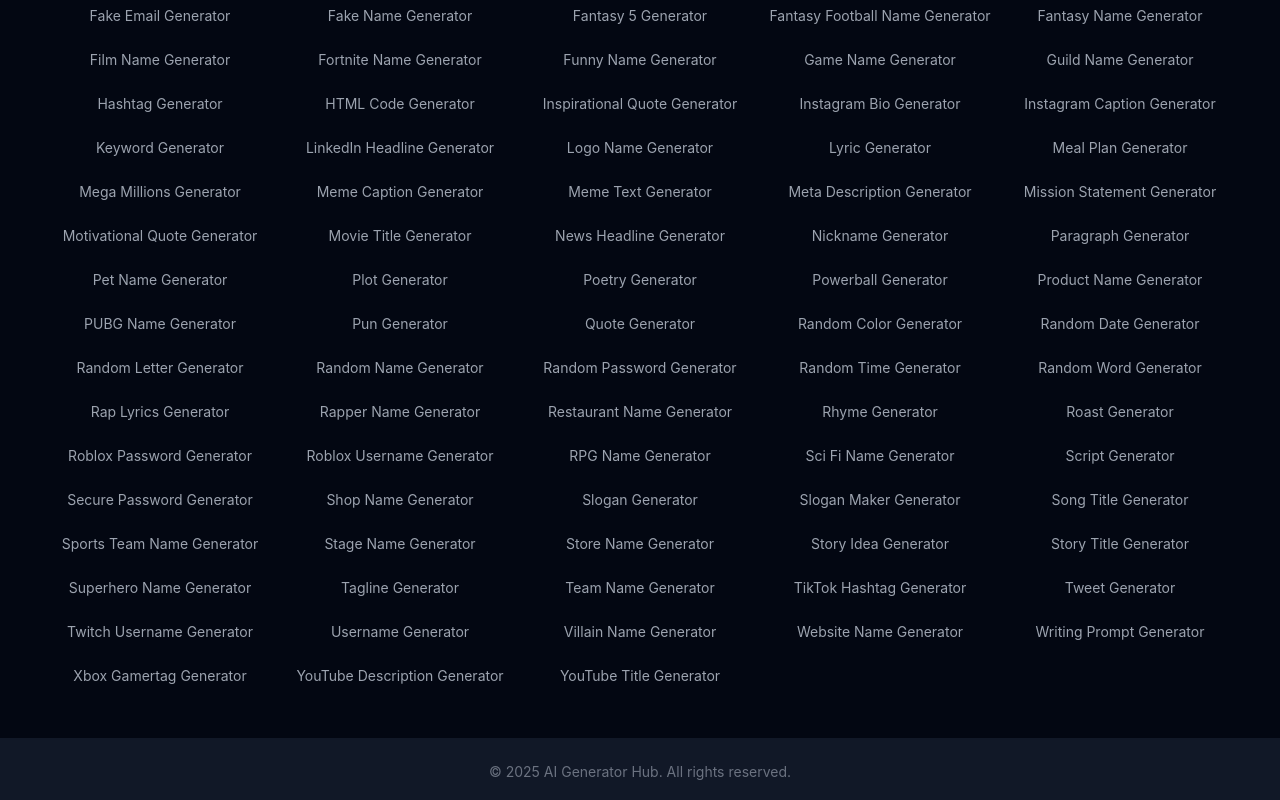
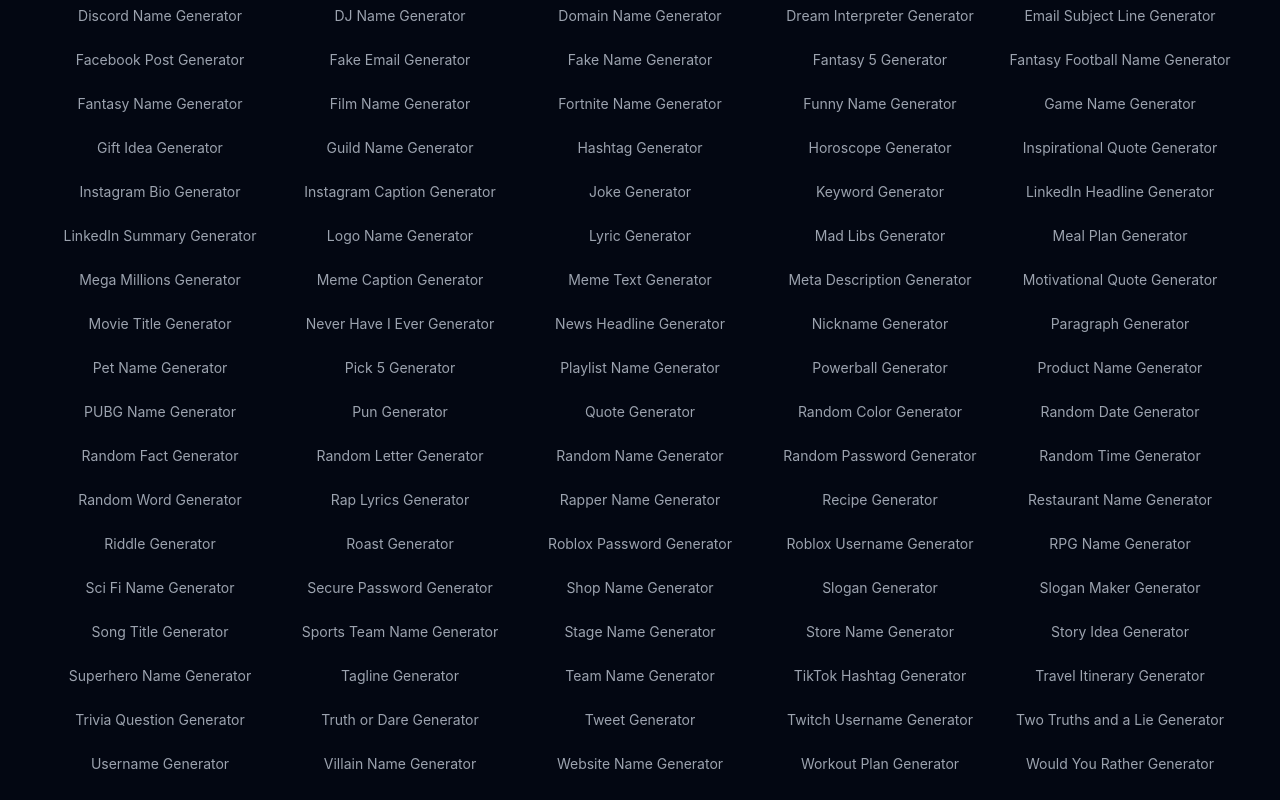
Before and after one commit to Omniimarket/Mygensite, a Next.js app: page / in a window 1280 px wide. Shown: the part 3360-4160 px from the top of the page. Built offline with nearby package versions, Linux system fonts and the light colour scheme.

Commit message:
fixed Footer yet again with working generators

```diff
--- a/components/Footer.js
+++ b/components/Footer.js
@@ -1,128 +1,153 @@
 import React from 'react';
 import Link from 'next/link';
 
+// Extract the list of active generators from your data
+const getActiveGenerators = () => {
+  const details = {
+    'business-name-generator': 'Business Name',
+    'username-generator': 'Username',
+    'fantasy-name-generator': 'Fantasy Name',
+    'random-name-generator': 'Random Name',
+    'random-word-generator': 'Random Word',
+    'book-title-generator': 'Book Title',
+    'paragraph-generator': 'Paragraph',
+    'slogan-generator': 'Slogan',
+    'hashtag-generator': 'Hashtag',
+    'company-name-generator': 'Company Name',
+    'band-name-generator': 'Band Name',
+    'character-name-generator': 'Character Name',
+    'rap-lyrics-generator': 'Rap Lyrics',
+    'random-password-generator': 'Random Password',
+    'cover-letter-generator': 'Cover Letter',
+    'brand-name-generator': 'Brand Name',
+    'team-name-generator': 'Team Name',
+    'nickname-generator': 'Nickname',
+    'blog-post-idea-generator': 'Blog Post Idea',
+    'youtube-description-generator': 'YouTube Description',
+    'email-subject-line-generator': 'Email Subject Line',
+    'instagram-caption-generator': 'Instagram Caption',
+    'tweet-generator': 'Tweet',
+    'linkedin-headline-generator': 'LinkedIn Headline',
+    'business-idea-generator': 'Business Idea',
+    'product-name-generator': 'Product Name',
+    'song-title-generator': 'Song Title',
+    'story-idea-generator': 'Story Idea',
+    'random-fact-generator': 'Random Fact',
+    'joke-generator': 'Joke',
+    'quote-generator': 'Quote',
+    'recipe-generator': 'Recipe',
+    'meal-plan-generator': 'Meal Plan',
+    'workout-plan-generator': 'Workout Plan',
+    'travel-itinerary-generator': 'Travel Itinerary',
+    'gift-idea-generator': 'Gift Idea',
+    'dilemma-resolver': 'Dilemma Resolver',
+    'dream-interpreter': 'Dream Interpreter',
+    'chat-bot': 'Chat Bot',
+    'horoscope-generator': 'Horoscope',
+    'riddle-generator': 'Riddle',
+    'trivia-question-generator': 'Trivia Question',
+    'would-you-rather-generator': 'Would You Rather',
+    'truth-or-dare-generator': 'Truth or Dare',
+    'never-have-i-ever-generator': 'Never Have I Ever',
+    'two-truths-and-a-lie-generator': 'Two Truths and a Lie',
+    'mad-libs-generator': 'Mad Libs',
+    'charades-generator': 'Charades',
+    'catchphrase-generator': 'Catchphrase',
+    'news-headline-generator': 'News Headline',
+    'dialogue-generator': 'Dialogue',
+    'css-gradient-generator': 'CSS Gradient',
+    'album-name-generator': 'Album Name',
+    'discord-name-generator': 'Discord Name',
+    'domain-name-generator': 'Domain Name',
+    'shop-name-generator': 'Shop Name',
+    'store-name-generator': 'Store Name',
+    'company-slogan-generator': 'Company Slogan',
+    'business-slogan-generator': 'Business Slogan',
+    'website-name-generator': 'Website Name',
+    'youtube-title-generator': 'YouTube Title',
+    'pun-generator': 'Pun',
+    'lyric-generator': 'Lyric',
+    'diet-plan-generator': 'Diet Plan',
+    'motivational-quote-generator': 'Motivational Quote',
+    'linkedin-summary-generator': 'LinkedIn Summary',
+    'cafe-name-generator': 'Cafe Name',
+    'twitch-username-generator': 'Twitch Username',
+    'xbox-gamertag-generator': 'Xbox Gamertag',
+    'roblox-username-generator': 'Roblox Username',
+    'fortnite-name-generator': 'Fortnite Name',
+    'call-of-duty-name-generator': 'Call of Duty Name',
+    'pubg-name-generator': 'PUBG Name',
+    'powerball-generator': 'Powerball',
+    'mega-millions-generator': 'Mega Millions',
+    'pick-5-generator': 'Pick 5',
+    'fantasy-5-generator': 'Fantasy 5',
+    'roblox-password-generator': 'Roblox Password',
+    'pet-name-generator': 'Pet Name',
+    'cool-name-generator': 'Cool Name',
+    'funny-name-generator': 'Funny Name',
+    'fake-name-generator': 'Fake Name',
+    'playlist-name-generator': 'Playlist Name',
+    'movie-title-generator': 'Movie Title',
+    'film-name-generator': 'Film Name',
+    'dj-name-generator': 'DJ Name',
+    'artist-name-generator': 'Artist Name',
+    'stage-name-generator': 'Stage Name',
+    'bio-generator': 'Bio',
+    'inspirational-quote-generator': 'Inspirational Quote',
+    'slogan-maker': 'Slogan Maker',
+    'tagline-generator': 'Tagline',
+    'instagram-bio-generator': 'Instagram Bio',
+    'facebook-post-generator': 'Facebook Post',
+    'tiktok-hashtag-generator': 'TikTok Hashtag',
+    'meta-description-generator': 'Meta Description',
+    'keyword-generator': 'Keyword',
+    'logo-name-generator': 'Logo Name',
+    'game-name-generator': 'Game Name',
+    'guild-name-generator': 'Guild Name',
+    'clan-name-generator': 'Clan Name',
+    'superhero-name-generator': 'Superhero Name',
+    'dnd-name-generator': 'D&D Name',
+    'rapper-name-generator': 'Rapper Name',
+    'sci-fi-name-generator': 'Sci Fi Name',
+    'villain-name-generator': 'Villain Name',
+    'rpg-name-generator': 'RPG Name',
+    'anime-name-generator': 'Anime Name',
+    'sports-team-name-generator': 'Sports Team Name',
+    'fantasy-football-name-generator': 'Fantasy Football Name',
+    'secure-password-generator': 'Secure Password',
+    'random-letter-generator': 'Random Letter',
+    'random-color-generator': 'Random Color',
+    'random-date-generator': 'Random Date',
+    'random-time-generator': 'Random Time',
+    'fake-email-generator': 'Fake Email',
+    'meme-text-generator': 'Meme Text',
+    'meme-caption-generator': 'Meme Caption',
+    'roast-generator': 'Roast',
+    'comeback-generator': 'Comeback',
+    'cocktail-name-generator': 'Cocktail Name',
+    'restaurant-name-generator': 'Restaurant Name',
+    'app-name-generator': 'App Name',
+  };
+
+  // Convert to array and sort by display name
+  return Object.entries(details)
+    .map(([href, name]) => ({ name, href: `/generators/${href}` }))
+    .sort((a, b) => a.name.localeCompare(b.name));
+};
+
 const Footer = () => {
-  const generatorLinks = [
-    { name: "AI Content", href: "/generators/ai-content-generator" },
-    { name: "Album Name", href: "/generators/album-name-generator" },
-    { name: "Anime Name", href: "/generators/anime-name-generator" },
-    { name: "App Name", href: "/generators/app-name-generator" },
-    { name: "Artist Name", href: "/generators/artist-name-generator" },
-    { name: "Band Logo", href: "/generators/band-logo-generator" },
-    { name: "Band Name", href: "/generators/band-name-generator" },
-    { name: "Bio", href: "/generators/bio-generator" },
-    { name: "Book Title", href: "/generators/book-title-generator" },
-    { name: "Brand Name", href: "/generators/brand-name-generator" },
-    { name: "Business Name", href: "/generators/business-name-generator" },
-    { name: "Cafe Name", href: "/generators/cafe-name-generator" },
-    { name: "Call of Duty Name", href: "/generators/call-of-duty-name-generator" },
-    { name: "Character Backstory", href: "/generators/character-backstory-generator" },
-    { name: "Character Name", href: "/generators/character-name-generator" },
-    { name: "Clan Name", href: "/generators/clan-name-generator" },
-    { name: "Cocktail Name", href: "/generators/cocktail-name-generator" },
-    { name: "Comeback", href: "/generators/comeback-generator" },
-    { name: "Company Name", href: "/generators/company-name-generator" },
-    { name: "Company Slogan", href: "/generators/company-slogan-generator" },
-    { name: "Cool Name", href: "/generators/cool-name-generator" },
-    { name: "Cover Letter", href: "/generators/cover-letter-generator" },
-    { name: "CSS Gradient", href: "/generators/css-gradient-generator" },
-    { name: "Diet Plan", href: "/generators/diet-plan-generator" },
-    { name: "Discord Name", href: "/generators/discord-name-generator" },
-    { name: "DJ Name", href: "/generators/dj-name-generator" },
-    { name: "D&D Name", href: "/generators/dnd-name-generator" },
-    { name: "Domain Name", href: "/generators/domain-name-generator" },
-    { name: "D Pick 5", href: "/generators/pick-5-generator" },
-    { name: "Fake Email", href: "/generators/fake-email-generator" },
-    { name: "Fake Name", href: "/generators/fake-name-generator" },
-    { name: "Fantasy 5", href: "/generators/fantasy-5-generator" },
-    { name: "Fantasy Football Name", href: "/generators/fantasy-football-name-generator" },
-    { name: "Fantasy Name", href: "/generators/fantasy-name-generator" },
-    { name: "Facebook Post", href: "/generators/facebook-post-generator" },
-    { name: "Film Name", href: "/generators/film-name-generator" },
-    { name: "Fortnite Name", href: "/generators/fortnite-name-generator" },
-    { name: "Funny Name", href: "/generators/funny-name-generator" },
-    { name: "Game Name", href: "/generators/game-name-generator" },
-    { name: "Guild Name", href: "/generators/guild-name-generator" },
-    { name: "Hashtag", href: "/generators/hashtag-generator" },
-    { name: "HTML Code", href: "/generators/html-code-generator" },
-    { name: "Inspirational Quote", href: "/generators/inspirational-quote-generator" },
-    { name: "Instagram Bio", href: "/generators/instagram-bio-generator" },
-    { name: "Instagram Caption", href: "/generators/instagram-caption-generator" },
-    { name: "Keyword", href: "/generators/keyword-generator" },
-    { name: "LinkedIn Headline", href: "/generators/linkedin-headline-generator" },
-    { name: "Logo Name", href: "/generators/logo-name-generator" },
-    { name: "Lyric", href: "/generators/lyric-generator" },
-    { name: "Meal Plan", href: "/generators/meal-plan-generator" },
-    { name: "Mega Millions", href: "/generators/mega-millions-generator" },
-    { name: "Meme Caption", href: "/generators/meme-caption-generator" },
-    { name: "Meme Text", href: "/generators/meme-text-generator" },
-    { name: "Meta Description", href: "/generators/meta-description-generator" },
-    { name: "Mission Statement", href: "/generators/mission-statement-generator" },
-    { name: "Motivational Quote", href: "/generators/motivational-quote-generator" },
-    { name: "Movie Title", href: "/generators/movie-title-generator" },
-    { name: "News Headline", href: "/generators/news-headline-generator" },
-    { name: "Nickname", href: "/generators/nickname-generator" },
-    { name: "Paragraph", href: "/generators/paragraph-generator" },
-    { name: "Pet Name", href: "/generators/pet-name-generator" },
-    { name: "Plot", href: "/generators/plot-generator" },
-    { name: "Poetry", href: "/generators/poetry-generator" },
-    { name: "Powerball", href: "/generators/powerball-generator" },
-    { name: "Product Name", href: "/generators/product-name-generator" },
-    { name: "PUBG Name", href: "/generators/pubg-name-generator" },
-    { name: "Pun", href: "/generators/pun-generator" },
-    { name: "Quote", href: "/generators/quote-generator" },
-    { name: "Random Color", href: "/generators/random-color-generator" },
-    { name: "Random Date", href: "/generators/random-date-generator" },
-    { name: "Random Letter", href: "/generators/random-letter-generator" },
-    { name: "Random Name", href: "/generators/random-name-generator" },
-    { name: "Random Password", href: "/generators/random-password-generator" },
-    { name: "Random Time", href: "/generators/random-time-generator" },
-    { name: "Random Word", href: "/generators/random-word-generator" },
-    { name: "Rap Lyrics", href: "/generators/rap-lyrics-generator" },
-    { name: "Rapper Name", href: "/generators/rapper-name-generator" },
-    { name: "Restaurant Name", href: "/generators/restaurant-name-generator" },
-    { name: "Rhyme", href: "/generators/rhyme-generator" },
-    { name: "Roblox Password", href: "/generators/roblox-password-generator" },
-    { name: "Roblox Username", href: "/generators/roblox-username-generator" },
-    { name: "Roast", href: "/generators/roast-generator" },
-    { name: "RPG Name", href: "/generators/rpg-name-generator" },
-    { name: "Sci Fi Name", href: "/generators/sci-fi-name-generator" },
-    { name: "Script", href: "/generators/script-generator" },
-    { name: "Secure Password", href: "/generators/secure-password-generator" },
-    { name: "Shop Name", href: "/generators/shop-name-generator" },
-    { name: "Slogan", href: "/generators/slogan-generator" },
-    { name: "Slogan Maker", href: "/generators/slogan-maker" },
-    { name: "Song Title", href: "/generators/song-title-generator" },
-    { name: "Sports Team Name", href: "/generators/sports-team-name-generator" },
-    { name: "Stage Name", href: "/generators/stage-name-generator" },
-    { name: "Store Name", href: "/generators/store-name-generator" },
-    { name: "Story Idea", href: "/generators/story-idea-generator" },
-    { name: "Story Title", href: "/generators/story-title-generator" },
-    { name: "Superhero Name", href: "/generators/superhero-name-generator" },
-    { name: "Tagline", href: "/generators/tagline-generator" },
-    { name: "Team Name", href: "/generators/team-name-generator" },
-    { name: "TikTok Hashtag", href: "/generators/tiktok-hashtag-generator" },
-    { name: "Tweet", href: "/generators/tweet-generator" },
-    { name: "Twitch Username", href: "/generators/twitch-username-generator" },
-    { name: "Username", href: "/generators/username-generator" },
-    { name: "Villain Name", href: "/generators/villain-name-generator" },
-    { name: "Website Name", href: "/generators/website-name-generator" },
-    { name: "Writing Prompt", href: "/generators/writing-prompt-generator" },
-    { name: "Xbox Gamertag", href: "/generators/xbox-gamertag-generator" },
-    { name: "YouTube Description", href: "/generators/youtube-description-generator" },
-    { name: "YouTube Title", href: "/generators/youtube-title-generator" },
-  ].sort((a, b) => a.name.localeCompare(b.name)); // Sort alphabetically by name
+  const generatorLinks = getActiveGenerators();
 
   return (
     <footer className="bg-gray-950 text-white py-12 px-4 md:px-8 lg:px-12 border-t border-blue-800">
       <div className="container mx-auto">
         <h3 className="text-3xl font-bold text-center mb-8 text-blue-400">Quick Links to Generators</h3>
         <div className="grid grid-cols-2 sm:grid-cols-3 md:grid-cols-4 lg:grid-cols-5 gap-4 text-center">
-          {generatorLinks.map((gen, index) => (
+          {generatorLinks.map((gen) => (
             <Link
-              key={`footer-gen-${index}`}
+              key={gen.href}
               href={gen.href}
-              className="text-gray-400 hover:text-blue-300 text-sm transition-colors py-1"
+              className="text-gray-400 hover:text-blue-300 text-sm transition-colors py-1 block"
             >
               {gen.name} Generator
             </Link>
```
